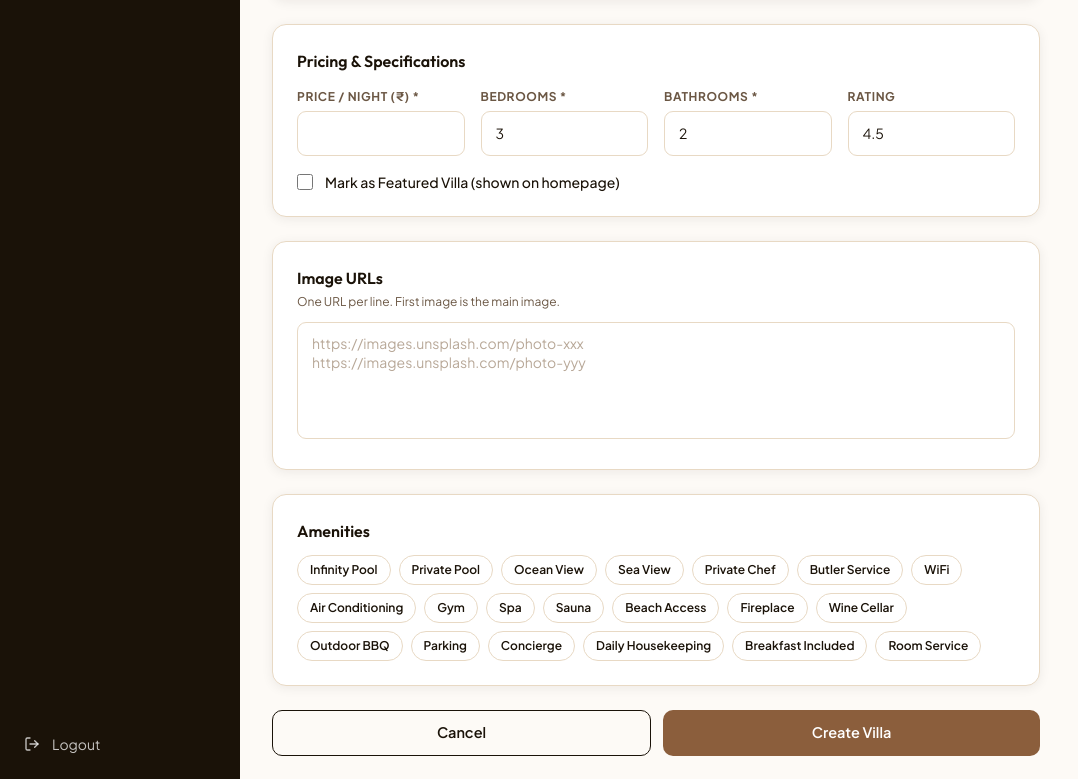
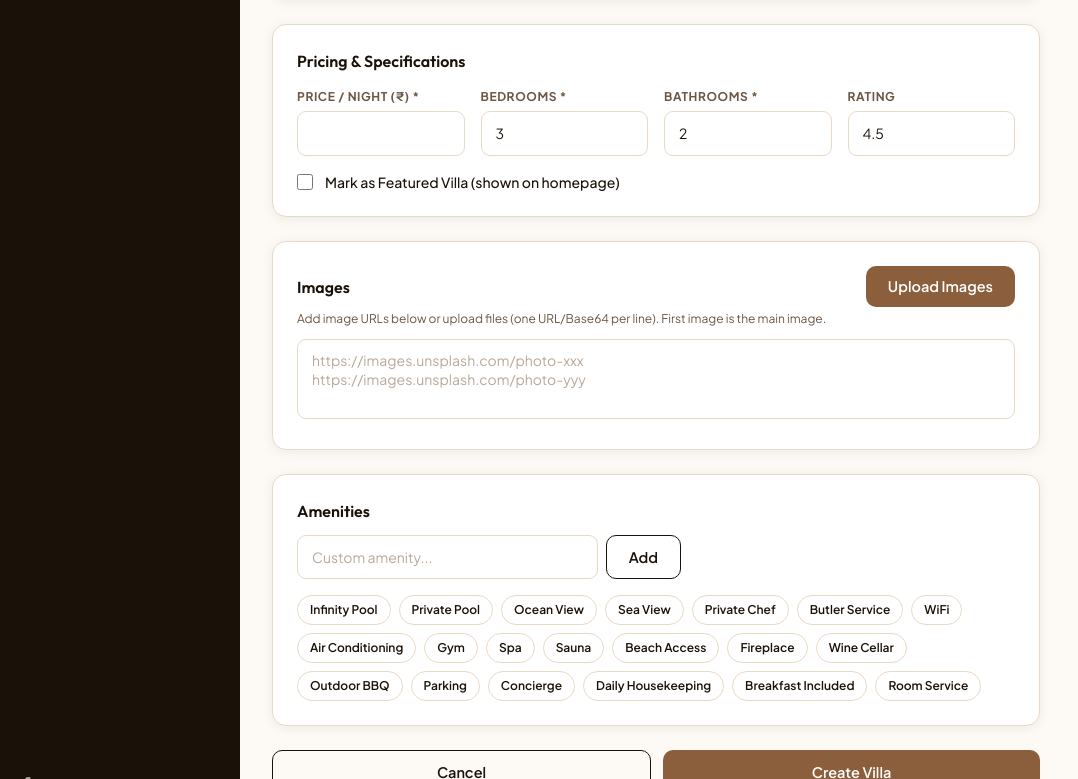
Before and after one commit to 238w5a1217-commits/lux-villa, a Next.js app: page /admin/villas/add in a window 1280 px wide. Shown: the part 449-1228 px from the top of the page, without its empty margins (0-1078 px from the left). Built offline with nearby package versions, Linux system fonts and the light colour scheme.

Commit message:
Update VillaForm.tsx

```diff
--- a/components/VillaForm.tsx
+++ b/components/VillaForm.tsx
@@ -40,6 +40,7 @@ export default function VillaForm({ initialData, isEdit, villaId }: VillaFormPro
   const router = useRouter();
   const [loading, setLoading] = useState(false);
   const [error, setError] = useState("");
+  const [customAmenity, setCustomAmenity] = useState("");
 
   const [form, setForm] = useState({
     title: initialData?.title ?? "",
@@ -71,6 +72,31 @@ export default function VillaForm({ initialData, isEdit, villaId }: VillaFormPro
       ...prev,
       [name]: type === "checkbox" ? (e.target as HTMLInputElement).checked : value,
     }));
+  };
+
+  const handleImageUpload = (e: React.ChangeEvent<HTMLInputElement>) => {
+    const files = e.target.files;
+    if (!files) return;
+    Array.from(files).forEach((file) => {
+      const reader = new FileReader();
+      reader.onload = (ev) => {
+        if (ev.target?.result) {
+          setForm((prev) => ({
+            ...prev,
+            images: prev.images ? prev.images + "\n" + ev.target!.result : ev.target!.result as string,
+          }));
+        }
+      };
+      reader.readAsDataURL(file);
+    });
+  };
+
+  const addCustomAmenity = () => {
+    const trimmed = customAmenity.trim();
+    if (trimmed && !form.amenities.includes(trimmed)) {
+      setForm((prev) => ({ ...prev, amenities: [...prev.amenities, trimmed] }));
+      setCustomAmenity("");
+    }
   };
 
   const handleSubmit = async (e: React.FormEvent) => {
@@ -207,23 +233,77 @@ export default function VillaForm({ initialData, isEdit, villaId }: VillaFormPro
 
             {/* Images */}
             <div className="card p-6">
-              <h2 className="font-semibold text-[var(--color-ink)] mb-1">Image URLs</h2>
-              <p className="text-xs text-[var(--color-ink-soft)] mb-3">One URL per line. First image is the main image.</p>
+              <div className="flex justify-between items-center mb-1">
+                <h2 className="font-semibold text-[var(--color-ink)]">Images</h2>
+                <div className="relative overflow-hidden inline-block">
+                  <button type="button" className="btn btn-primary text-xs py-1.5 px-3">
+                    Upload Images
+                  </button>
+                  <input
+                    type="file"
+                    multiple
+                    accept="image/*"
+                    onChange={handleImageUpload}
+                    className="absolute top-0 left-0 w-full h-full opacity-0 cursor-pointer"
+                  />
+                </div>
+              </div>
+              <p className="text-xs text-[var(--color-ink-soft)] mb-3">Add image URLs below or upload files (one URL/Base64 per line). First image is the main image.</p>
               <textarea
                 className="input resize-none font-mono text-xs"
                 name="images"
                 value={form.images}
                 onChange={handleChange}
-                rows={5}
+                rows={3}
                 placeholder="https://images.unsplash.com/photo-xxx&#10;https://images.unsplash.com/photo-yyy"
               />
+
+              {form.images.trim() && (
+                <div className="grid grid-cols-2 md:grid-cols-4 gap-4 mt-4">
+                  {form.images.split("\n").map(s => s.trim()).filter(Boolean).map((img, i) => (
+                    <div key={i} className="relative aspect-video rounded-lg overflow-hidden bg-gray-100 border border-[var(--color-line)] group">
+                      <img src={img} alt={`Preview ${i}`} className="w-full h-full object-cover" />
+                      <button
+                        type="button"
+                        onClick={() => {
+                          const newImages = form.images.split("\n").map(s => s.trim()).filter(Boolean);
+                          newImages.splice(i, 1);
+                          setForm(prev => ({ ...prev, images: newImages.join("\n") }));
+                        }}
+                        className="absolute top-2 right-2 w-6 h-6 bg-red-500 text-white rounded-full flex justify-center items-center opacity-0 group-hover:opacity-100 transition-opacity"
+                      >
+                        ×
+                      </button>
+                    </div>
+                  ))}
+                </div>
+              )}
             </div>
 
             {/* Amenities */}
             <div className="card p-6">
               <h2 className="font-semibold text-[var(--color-ink)] mb-3">Amenities</h2>
+
+              <div className="flex gap-2 mb-4 max-w-sm">
+                <input
+                  type="text"
+                  className="input py-1.5 text-sm"
+                  placeholder="Custom amenity..."
+                  value={customAmenity}
+                  onChange={(e) => setCustomAmenity(e.target.value)}
+                  onKeyDown={(e) => e.key === "Enter" && (e.preventDefault(), addCustomAmenity())}
+                />
+                <button
+                  type="button"
+                  onClick={addCustomAmenity}
+                  className="btn btn-outline text-xs px-4"
+                >
+                  Add
+                </button>
+              </div>
+
               <div className="flex flex-wrap gap-2">
-                {COMMON_AMENITIES.map((a) => (
+                {[...new Set([...COMMON_AMENITIES, ...form.amenities])].map((a) => (
                   <button
                     key={a}
                     type="button"
```
